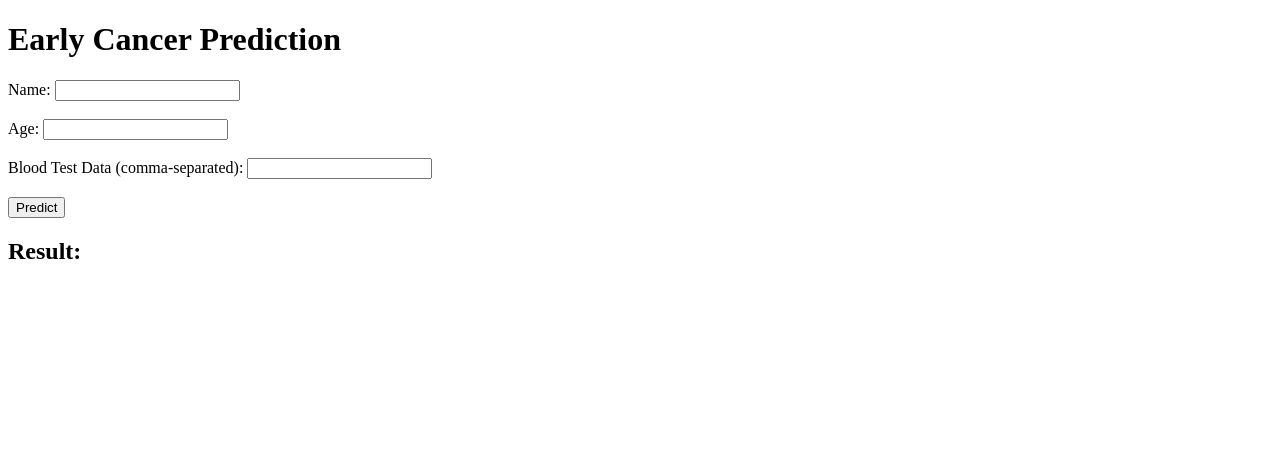
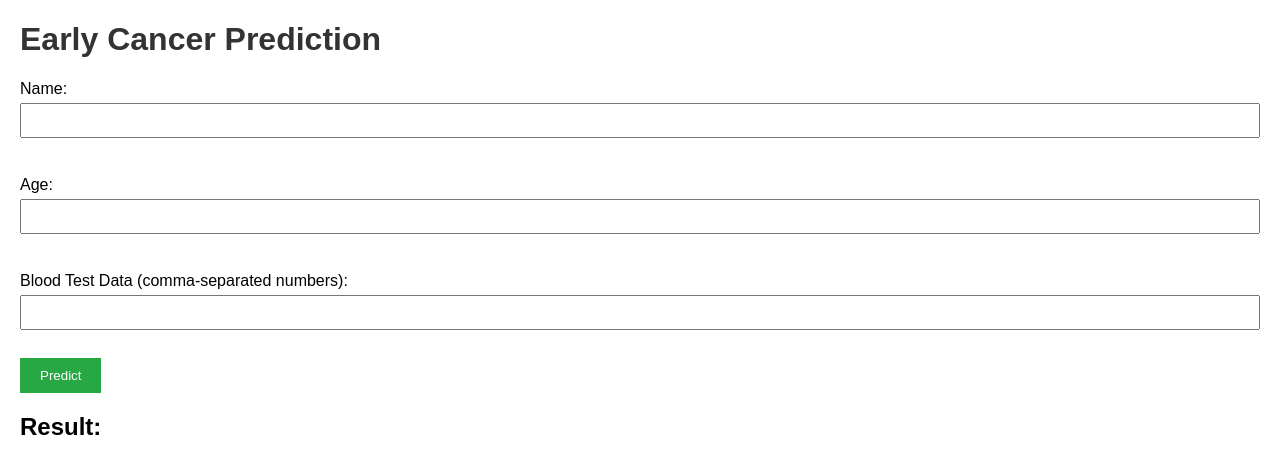
Before and after one commit to Mridushi27/mrishmew, a plain HTML site: page index.html in a window 1280 px wide. Drawn offline with Linux system fonts and the light colour scheme.

Commit message:
Update index.html

```diff
--- a/index.html
+++ b/index.html
@@ -4,6 +4,43 @@
     <meta charset="UTF-8">
     <meta name="viewport" content="width=device-width, initial-scale=1.0">
     <title>Cancer Prediction</title>
+    <style>
+        body {
+            font-family: Arial, sans-serif;
+            margin: 20px;
+        }
+        h1 {
+            color: #333;
+        }
+        form {
+            margin-bottom: 20px;
+        }
+        label {
+            display: block;
+            margin-top: 10px;
+        }
+        input {
+            width: 100%;
+            padding: 8px;
+            margin-top: 5px;
+            margin-bottom: 10px;
+            box-sizing: border-box;
+        }
+        button {
+            padding: 10px 20px;
+            background-color: #28a745;
+            color: white;
+            border: none;
+            cursor: pointer;
+        }
+        button:hover {
+            background-color: #218838;
+        }
+        #result {
+            font-weight: bold;
+            color: #dc3545;
+        }
+    </style>
 </head>
 <body>
     <h1>Early Cancer Prediction</h1>
@@ -12,7 +49,7 @@
         <input type="text" id="user_name" name="user_name" required><br><br>
         <label for="age">Age:</label>
         <input type="number" id="age" name="age" required><br><br>
-        <label for="blood_test_data">Blood Test Data (comma-separated):</label>
+        <label for="blood_test_data">Blood Test Data (comma-separated numbers):</label>
         <input type="text" id="blood_test_data" name="blood_test_data" required><br><br>
         <button type="submit">Predict</button>
     </form>
@@ -27,14 +64,22 @@
                 blood_test_data: document.getElementById('blood_test_data').value.split(',').map(Number)
             };
 
-            const response = await fetch('/predict', {
-                method: 'POST',
-                headers: { 'Content-Type': 'application/json' },
-                body: JSON.stringify(formData)
-            });
+            try {
+                const response = await fetch('http://127.0.0.1:5000/predict', {
+                    method: 'POST',
+                    headers: { 'Content-Type': 'application/json' },
+                    body: JSON.stringify(formData)
+                });
 
-            const data = await response.json();
-            document.getElementById('result').innerText = data.prediction;
+                if (!response.ok) {
+                    throw new Error('Network response was not ok');
+                }
+
+                const data = await response.json();
+                document.getElementById('result').innerText = data.prediction || data.error;
+            } catch (error) {
+                document.getElementById('result').innerText = 'Error: ' + error.message;
+            }
         });
     </script>
 </body>
```
